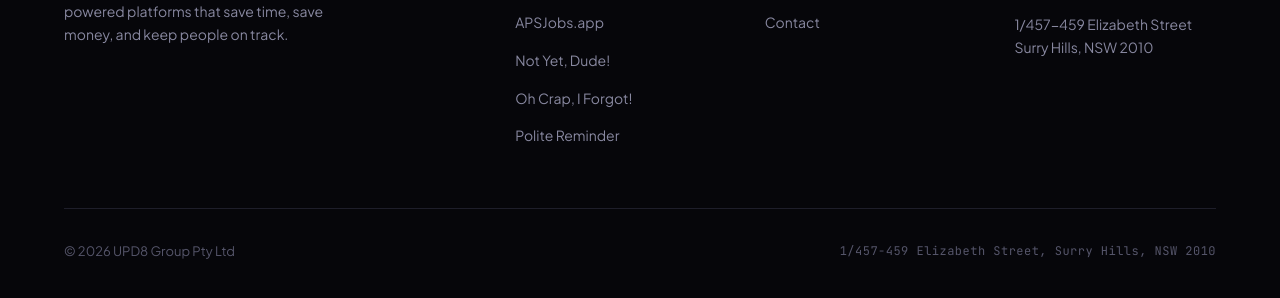
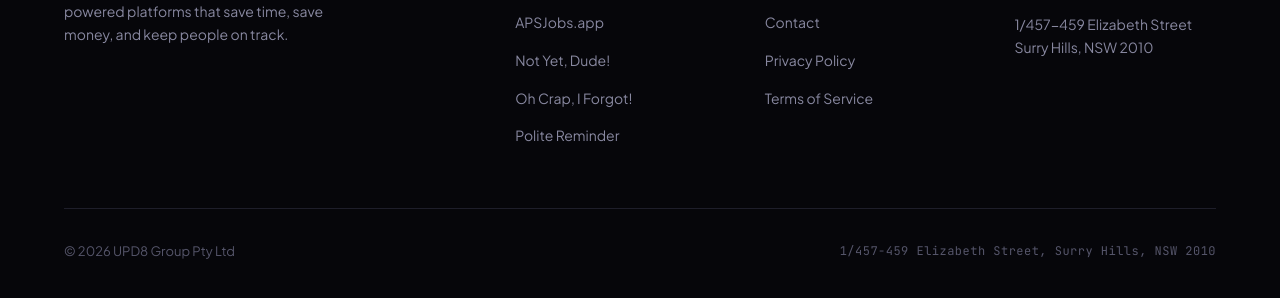
Before and after one commit to UPD8-group/UPD8, a plain HTML site: page index.html in a window 1280 px wide. Shown: the part 5840-6138 px from the top of the page. Drawn offline with Linux system fonts and the light colour scheme.

Commit message:
Update index.html

```diff
--- a/index.html
+++ b/index.html
@@ -3,6 +3,7 @@
 <head>
 <meta charset="UTF-8">
 <meta name="viewport" content="width=device-width, initial-scale=1.0">
+<link rel="icon" type="image/svg+xml" href="/favicon.svg">
 <title>UPD8 Group — We Build What's Next</title>
 <meta name="description" content="UPD8 Group builds AI-powered platforms that save time, save money, and keep people on track. Based in Sydney, Australia.">
 <meta property="og:title" content="UPD8 Group — We Build What's Next">
@@ -1064,6 +1065,8 @@
         <ul>
           <li><a href="#about">About</a></li>
           <li><a href="mailto:jay@upd8.group">Contact</a></li>
+          <li><a href="/privacy">Privacy Policy</a></li>
+          <li><a href="/terms">Terms of Service</a></li>
         </ul>
       </div>
       <div class="footer-col">
```
